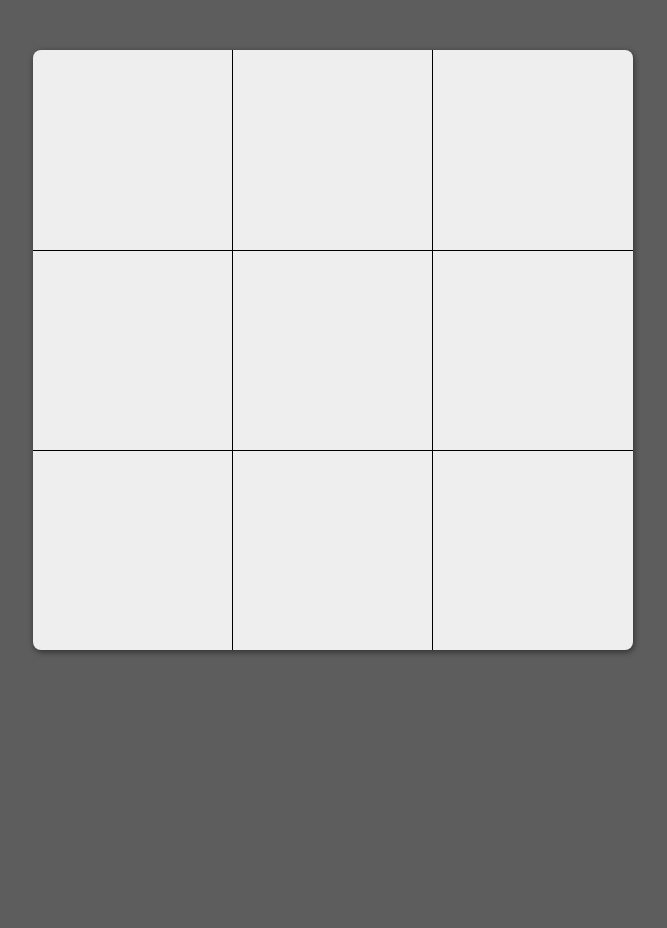
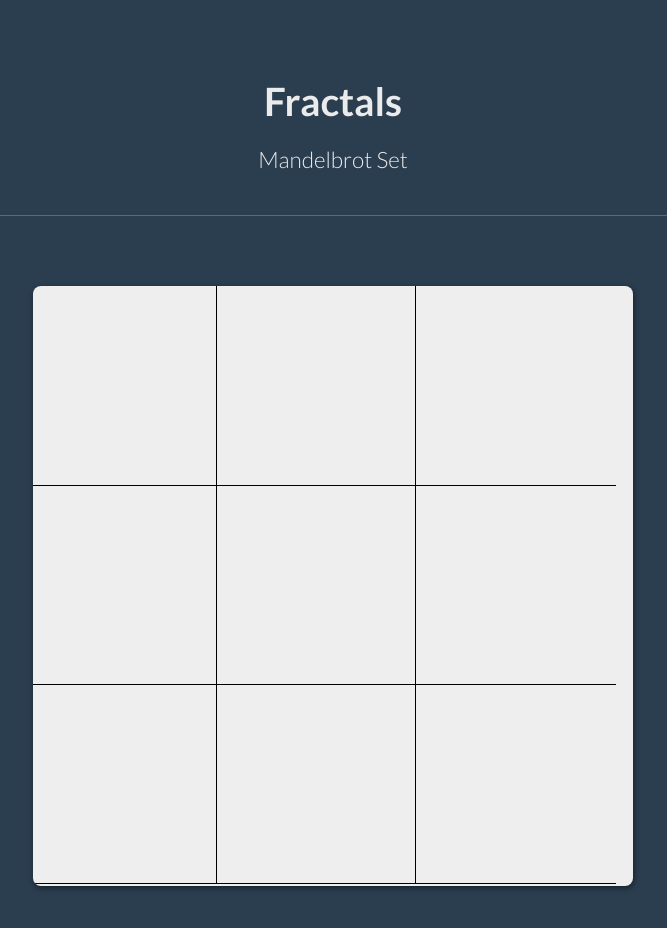
Before and after one commit to rodikh/rodik.me, a website: page projects/tictactoe/index.html in a window 1280 px wide. Shown: the whole page, without its empty margins (307-974 px from the left). Before the commit the page ends 800 px from the top, so only its background shows below. Drawn offline with nearby package versions, Linux system fonts and the light colour scheme.

```diff
--- a/projects/tictactoe/css/main.css
+++ b/projects/tictactoe/css/main.css
@@ -1,11 +1,5 @@
 @charset "utf-8";
 /* CSS Document */
-body{
-	margin:0;
-	padding:0;
-	background-color: #5D5D5D;
-	text-align:center;
-}
 
 section.board{
 	margin: 50px auto;
--- a/projects/tictactoe/index.html
+++ b/projects/tictactoe/index.html
@@ -1,22 +1,32 @@
 <!DOCTYPE html>
 <html>
 <head>
-    <meta charset="utf-8" />
+    <meta charset="utf-8"/>
     <title>Tic Tac Toe Game - Rodik Hanukaev</title>
-    <meta http-equiv="X-UA-Compatible" content="IE=edge,chrome=1" />
+    <meta http-equiv="X-UA-Compatible" content="IE=edge,chrome=1"/>
 
-    <meta name="description" content="A Tic Tac Toe game developed in HTML5 by Rodik Hanukaev" />
-    <meta name="keywords" content="Rodik, Hanukaev, Rodik Hanukaev, blog, programmer, web developer, javascript, html, css, jquery, tic tac toe, game, HTML5" />
-    <meta name="author" content="Rodik Hanukaev" />
+    <meta name="description" content="A Tic Tac Toe game developed in HTML5 by Rodik Hanukaev"/>
+    <meta name="keywords"
+          content="Rodik, Hanukaev, Rodik Hanukaev, blog, programmer, web developer, javascript, html, css, jquery, tic tac toe, game, HTML5"/>
+    <meta name="author" content="Rodik Hanukaev"/>
 
+    <link href="/css/site.css" rel="stylesheet">
     <link rel="stylesheet" href="css/main.css" type="text/css">
-    <link rel="shortcut icon" href="/images/favicon.ico" />
+    <link rel="shortcut icon" href="/images/favicon.ico"/>
 </head>
 <body>
-	<section class="board">
-    </section>
+    <header class="container-full text-center page-header">
+        <h1>Fractals</h1>
 
-   	<script language="JavaScript" src="/bower_components/jquery/dist/jquery.js" type="text/javascript"></script>
-   	<script language="JavaScript" src="js/script.js" type="text/javascript"></script>
+        <h2 class="lead">Mandelbrot Set</h2>
+    </header>
+
+    <div class="container page">
+        <section class="board">
+        </section>
+    </div>
+
+<script language="JavaScript" src="/bower_components/jquery/dist/jquery.js" type="text/javascript"></script>
+<script language="JavaScript" src="js/script.js" type="text/javascript"></script>
 </body>
 </html>
--- a/projects/tictactoe/js/script.js
+++ b/projects/tictactoe/js/script.js
@@ -151,5 +151,5 @@
 function game_over(player, board){
 	board.off('click');
 	console.log("player "+player+" won");
-	$('body').css({background: "#efefef"});
+	//$('body').css({background: "#efefef"});
 }
```
